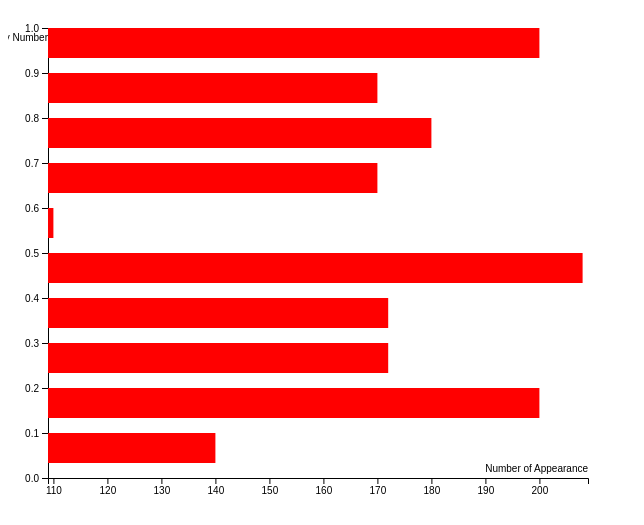
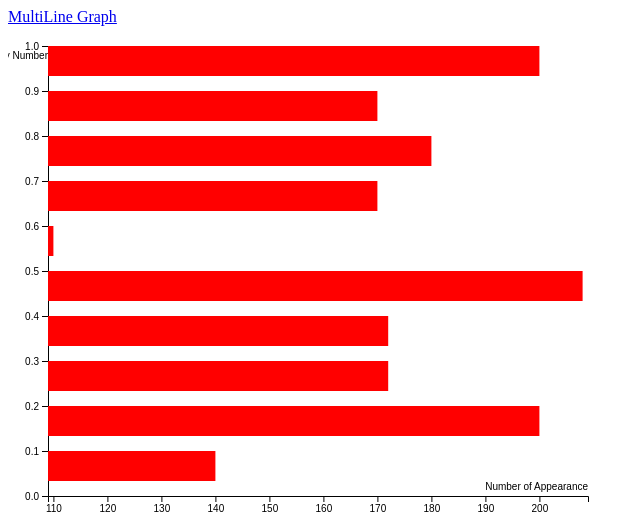
Before and after one commit to JabirC/DataPhiles, a Flask app: page / in a window 1280 px wide. Shown: the top 525 px of the page, without its empty margins (0-644 px from the left). Run offline with Flask 2, Linux system fonts and the light colour scheme.

Commit message:
Added routing

```diff
--- a/templates/index.html
+++ b/templates/index.html
@@ -11,7 +11,7 @@
 	</head>
 	<body>
 
-
+	<a href="/test">MultiLine Graph</a></div>
 
 	</body>
 	<footer>
--- a/templates/test.html
+++ b/templates/test.html
@@ -27,6 +27,8 @@
     <div class="container">
 
         <div class="jumbotron">
+
+           <a href="/test2">Racing Bar Chart</a></div>
 
             <svg id="visualisation" width="1000" height="500"></svg>
             <script src="http://d3js.org/d3.v3.min.js" charset="utf-8"></script>
```
